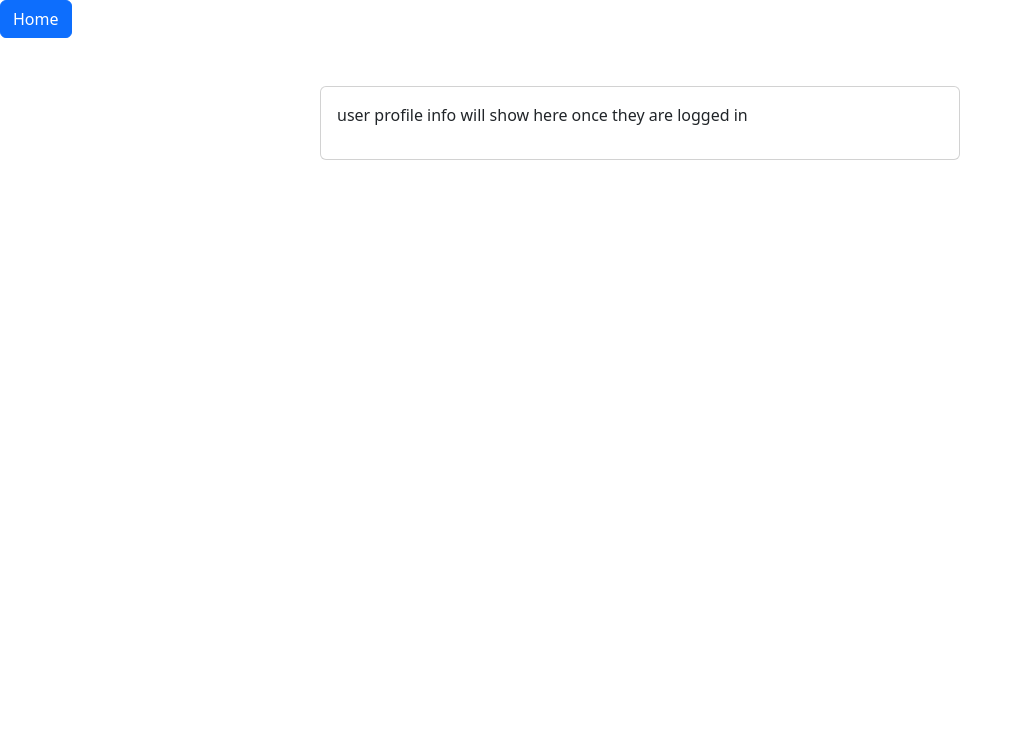
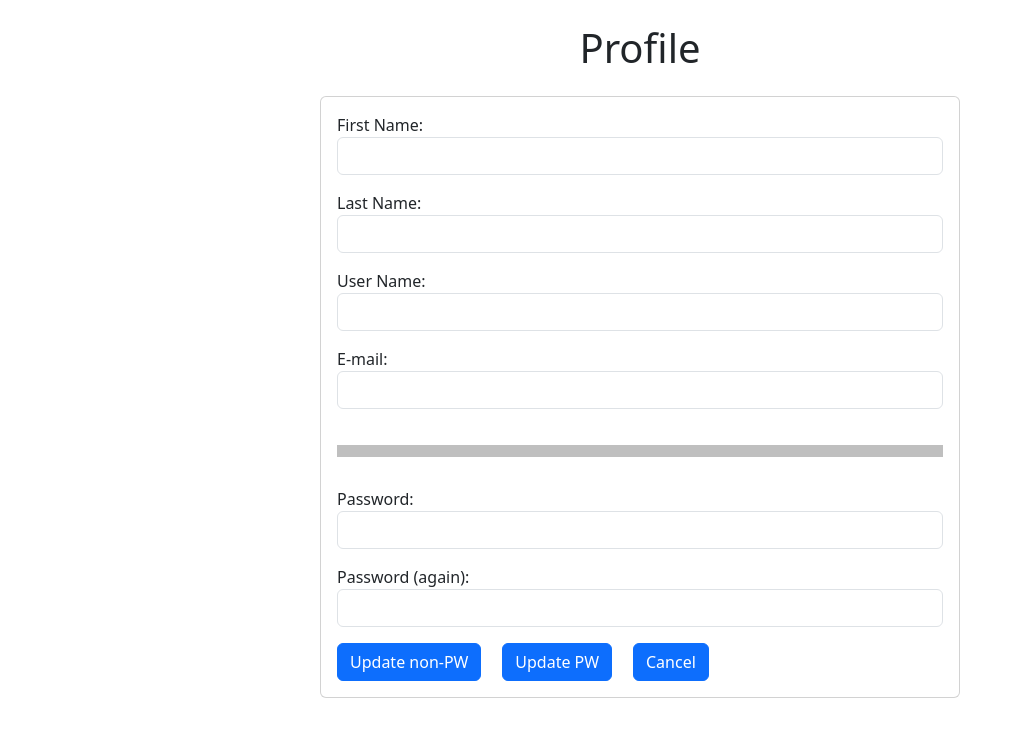
Before and after one commit to cosc481-group2/headstone-tributes, a PHP site: page /profile.php in a window 1280 px wide. Shown: the top 737 px of the page, without its empty margins (0-1023 px from the left). Run offline with PHP 8.4, Linux system fonts and the light colour scheme.

Commit message:
some profile updates

```diff
--- a/login.php
+++ b/login.php
@@ -13,7 +13,7 @@
     <meta name="viewport" content="width=device-width, initial-scale=1.0">
     <link href="https://cdn.jsdelivr.net/npm/bootstrap@5.3.0-alpha1/dist/css/bootstrap.min.css" rel="stylesheet"
         integrity="sha384-GLhlTQ8iRABdZLl6O3oVMWSktQOp6b7In1Zl3/Jr59b6EGGoI1aFkw7cmDA6j6gD" crossorigin="anonymous">
-    <title>Document</title>
+    <title>Login</title>
     <script>
         $(document).ready(function () {
             onLoadLogin();
--- a/newUser.js
+++ b/newUser.js
@@ -125,10 +125,43 @@ function updateTables(ob) {
 
 
 function onLoadNewUser() {
-  console.log('got here');
   validateNewUser();
 }
 
+
+
+function onLoadProfile() {
+  // load current
+  let id = sessionStorage.getItem("user_id")
+  if (id == null) {
+    alert('No user in sessionStorage... should NEVER get here!')
+  }
+
+  else {
+    let gf = "/src/controller/UserController.php?func=get&user_id=" + id;
+    $.get(gf, function (data) {
+      data = JSON.parse(data);
+      console.log('Retrieved logged in user name: ' + data);
+
+      if (data == false) { // user id exists, but is was NOT found, problem...
+        alert("User id exists, but data NOT found, probably recently deleted")
+        sessionStorage.removeItem("user_id")
+      }
+      else { // data found... good
+        $("#first_name").val(data.first_name);
+        $("#last_name").val(data.last_name);
+        $("#user_name").val(data.user_name);
+        $("#email").val(data.email);
+      } // end else, user name available
+
+    }); // end username check
+
+
+
+  }
+
+
+}
 
 
 function toLogin() {
--- a/profile.php
+++ b/profile.php
@@ -1,33 +1,111 @@
 <!DOCTYPE html>
 <html lang="en">
+<script src="https://ajax.googleapis.com/ajax/libs/jquery/3.6.0/jquery.min.js"></script>
+<script src="newUser.js"></script>
+
 <head>
     <meta charset="UTF-8">
     <meta http-equiv="X-UA-Compatible" content="IE=edge">
     <meta name="viewport" content="width=device-width, initial-scale=1.0">
-    <link href="https://cdn.jsdelivr.net/npm/bootstrap@5.3.0-alpha1/dist/css/bootstrap.min.css" rel="stylesheet" integrity="sha384-GLhlTQ8iRABdZLl6O3oVMWSktQOp6b7In1Zl3/Jr59b6EGGoI1aFkw7cmDA6j6gD" crossorigin="anonymous">
-    <title>Document</title>
-</head>
+    <link href="https://cdn.jsdelivr.net/npm/bootstrap@5.3.0-alpha1/dist/css/bootstrap.min.css" rel="stylesheet"
+        integrity="sha384-GLhlTQ8iRABdZLl6O3oVMWSktQOp6b7In1Zl3/Jr59b6EGGoI1aFkw7cmDA6j6gD" crossorigin="anonymous">
+    <title>Profile</title>
+    <script>
+
+        $(document).ready(function () {
+            onLoadProfile();
+        });
+    </script>
+
+    <style>
+        .success {
+            text-align: center;
+            color: green;
+            font-weight: bold;
+        }
+
+        .center {
+            text-align: center;
+        }
+
+        .err {
+            color: red;
+        }
+
+        hr {
+            position: relative;
+            top: 20px;
+            border: none;
+            height: 12px;
+            background: black;
+            margin-bottom: 50px;
+        }
+    </style>
+
 <body>
+    <br>
+    <h1 class="center">Profile</h1>
+    <div class="card w-50 mx-auto my-4">
 
- <a href="index.php" role="button" class = "btn btn-primary">Home</a>
+        <div class="card-body">
+            <p>First Name: &nbsp
+                <label id="err_first_name" class="err">
+                </label>
+                <input type="text" id="first_name" class="form-control" />
 
-<div class="card w-50 mx-auto my-5">
-<div class="card-body">
-user profile info will show here once they are logged in
-    <div class="mt-3">
+            </p>
+
+            <p>Last Name: &nbsp
+                <label id="err_last_name" class="err">
+                </label>
+                <input type="text" id="last_name" class="form-control" />
+
+            </p>
+
+            <p>User Name: &nbsp
+                <label id="err_user_name" class="err">
+                </label>
+                <input type="text" id="user_name" class="form-control" />
+
+            </p>
+
+            <p>E-mail: &nbsp
+                <label id="err_email" class="err">
+                </label>
+                <input type="text" id="email" class="form-control" />
+
+            </p>
+            <hr>
+
+            <p>Password: &nbsp
+                <label id="err_password1" class="err">
+                </label>
+                <input type="password" id="password1" class="form-control" />
+
+            <p>Password (again):
+                <input type="password" id="password2" class="form-control" />
+            </p>
+
+            <div>
+                <input type="button" value="Update non-PW" class="btn btn-primary"
+                    onclick="validateProfile()" />
+                &nbsp&nbsp&nbsp
+
+                <input type="button" value="Update PW" class="btn btn-primary" onclick="toLogin()" />
+                &nbsp&nbsp&nbsp
+
+                <input type="button" value="Cancel" class="btn btn-primary" onclick="toIndex()" />
+                &nbsp&nbsp&nbsp
+
+            </div>
+        </div>
+
 
     </div>
-    <div class="mt-3">
-
-    </div>
+    <p id="success_msg" class="success">
+    </p>
 
 
+</body>
 
-
-</form>
-
-</div>
-
-</div>
-</body>
 </html>
--- a/signup.php
+++ b/signup.php
@@ -9,7 +9,7 @@
     <meta name="viewport" content="width=device-width, initial-scale=1.0">
     <link href="https://cdn.jsdelivr.net/npm/bootstrap@5.3.0-alpha1/dist/css/bootstrap.min.css" rel="stylesheet"
         integrity="sha384-GLhlTQ8iRABdZLl6O3oVMWSktQOp6b7In1Zl3/Jr59b6EGGoI1aFkw7cmDA6j6gD" crossorigin="anonymous">
-    <title>Document</title>
+    <title>Register</title>
     <script>
 
         $(document).ready(function () {
```
